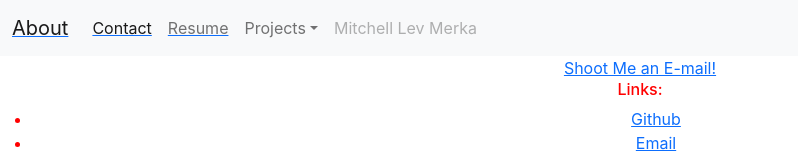
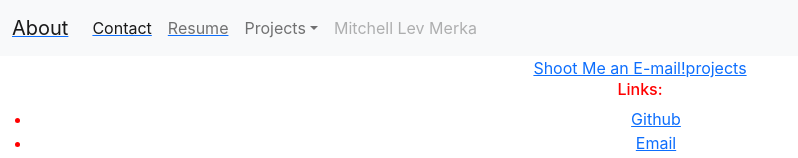
Before and after one commit to levmerka/Portfolio-22, a React (Create React App) app: page /contact in a window 1280 px wide. Shown: the top 158 px of the page, without its empty margins (0-798 px from the left). Built offline with nearby package versions, Linux system fonts and the light colour scheme.

Commit message:
quick link fix

```diff
--- a/src/components/Contact.tsx
+++ b/src/components/Contact.tsx
@@ -4,7 +4,10 @@ import React from 'react'
 
 const Contact = () => {
   return (
+    <div>
     <a href="mailto: lev@merka.us">Shoot Me an E-mail!</a>
+    <a href="https://prometheus-flame.herokuapp.com/>href=">projects</a>
+    </div>
   )
 }
 
```
